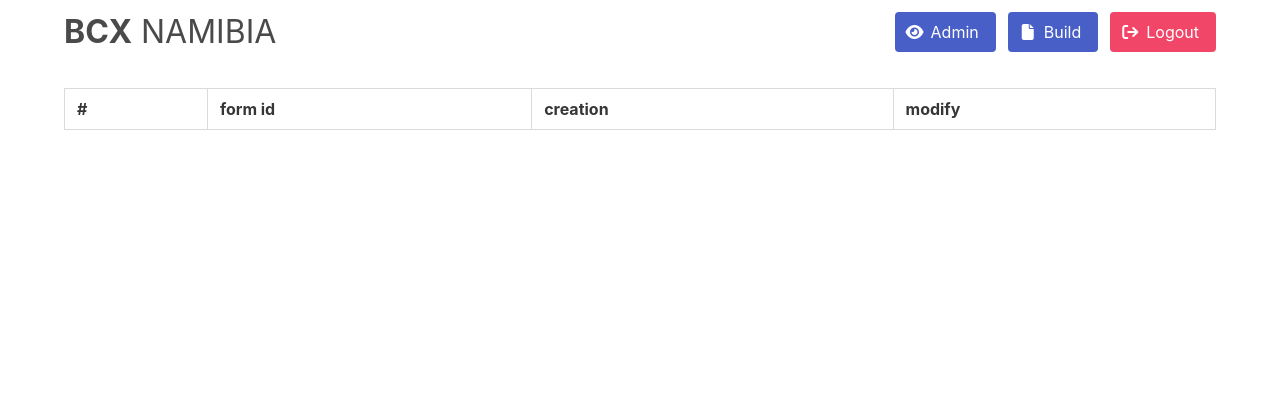
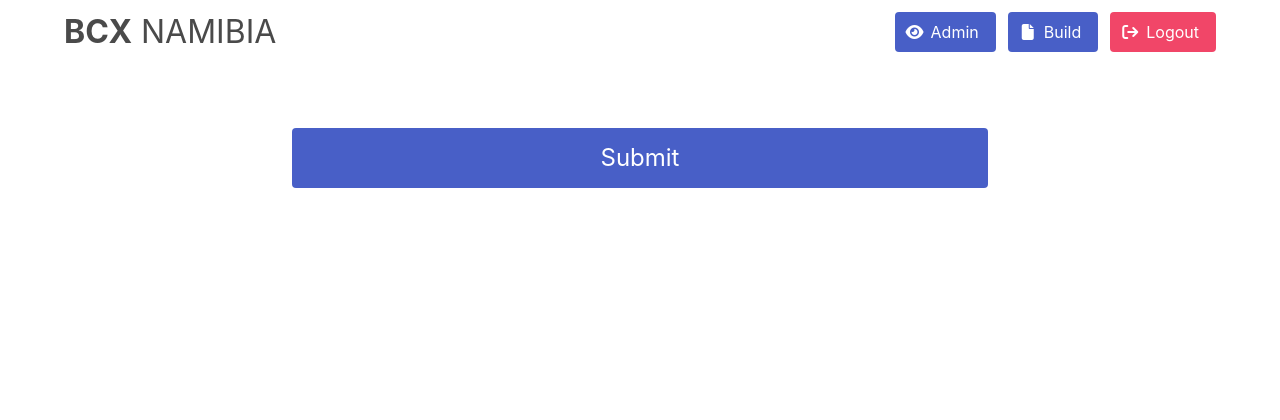
Before and after one commit to m-spangenberg/interview-project, a Flask app: page /review in a window 1280 px wide. Shown: the top 420 px of the page. Run offline with Flask 3, Linux system fonts and the light colour scheme; a user stored in the database is signed in; lists and menus that the app fills with data are empty.

Commit message:
chore: html templates

```diff
--- a/questionnaire/templates/admin.html
+++ b/questionnaire/templates/admin.html
@@ -13,9 +13,11 @@
     <!-- Forms Archive -->
     <table class="table is-fullwidth is-bordered is-hoverable is-striped">
         <thead>
-          <th class="ms_countfield is-hidden-mobile">#</th>
+
           <th>email</th>
-          <th class="is-hidden-mobile">date</th>
+
+          <th class="ms_datefield is-hidden-mobile">date</th>
+          <th class="ms_countfield is-hidden-mobile">timer</th>
           <th class="ms_actionbuttons">actions</th>
         </thead>
         <tbody>
--- a/questionnaire/templates/build.html
+++ b/questionnaire/templates/build.html
@@ -14,6 +14,8 @@
 
     <!-- Add Question -->
     <form class="box is-shadowless has-background-link">
+
+      <h1 class="title has-text-white has-text-centered">NOT HOOKED UP TO ANY LOGIC YET</h1>
 
       <div class="box is-shadowless my-2 mx-2">
 
--- a/questionnaire/templates/review.html
+++ b/questionnaire/templates/review.html
@@ -6,36 +6,36 @@
 
 {% include "elements/nav.html" %}
 
-<!-- Form Archive Table -->
-<br>
-<section>
+<!-- Applicant Questionnaire Review-->
+<div class="hero">
+  <div class="hero-body">
+    <div class="container has-text-centered">
+      <div class="columns is-centered">
+        <div class="column is-two-thirds-desktop is-full-mobile">
 
-    <!-- Forms Archive -->
-    <table class="table is-fullwidth is-bordered is-hoverable is-striped">
-        <thead>
-          <th>#</th>
-          <th>form id</th>
-          <th>creation</th>
-          <th>modify</th>
-        </thead>
-        <tbody>
-
-          <!-- Archived Form Entries -->
+          <!-- Generated and Filled Form Fields -->
           {% for form in forms %}
-            {% include "elements/nav.html" %}
-
-          {% else %}
-
-            <!-- No Forms Notification -->
-
-
+            {% if form.input_type == 'input' %}
+              {% include "elements/form_input.html" %}
+            {% elif form.input_type == 'select' %}
+              {% include "elements/form_select.html" %}
+            {% elif form.input_type == 'radio' %}
+              {% include "elements/form_radio.html" %}
+            {% else %}
+              <!-- No Questions Notification -->
+              <p class="is-size-4 has-weight-bold">There are currently no questions on record.</p>
+            {% endif %}
           {% endfor %}
 
-        </tbody>
-      </table>
+          <div class="my-4">
+            <button type="submit" class="button my-4 is-link is-fullwidth is-large">Submit</button>
+          </div>
 
-</section>
-<br>
+        </div>
+      </div>
+    </div>
+  </div>
+</div>
 
 {% include "elements/footer.html" %}
 
```
Also changed, not shown: questionnaire/templates/elements/form_row.html (+10 -2 lines).
